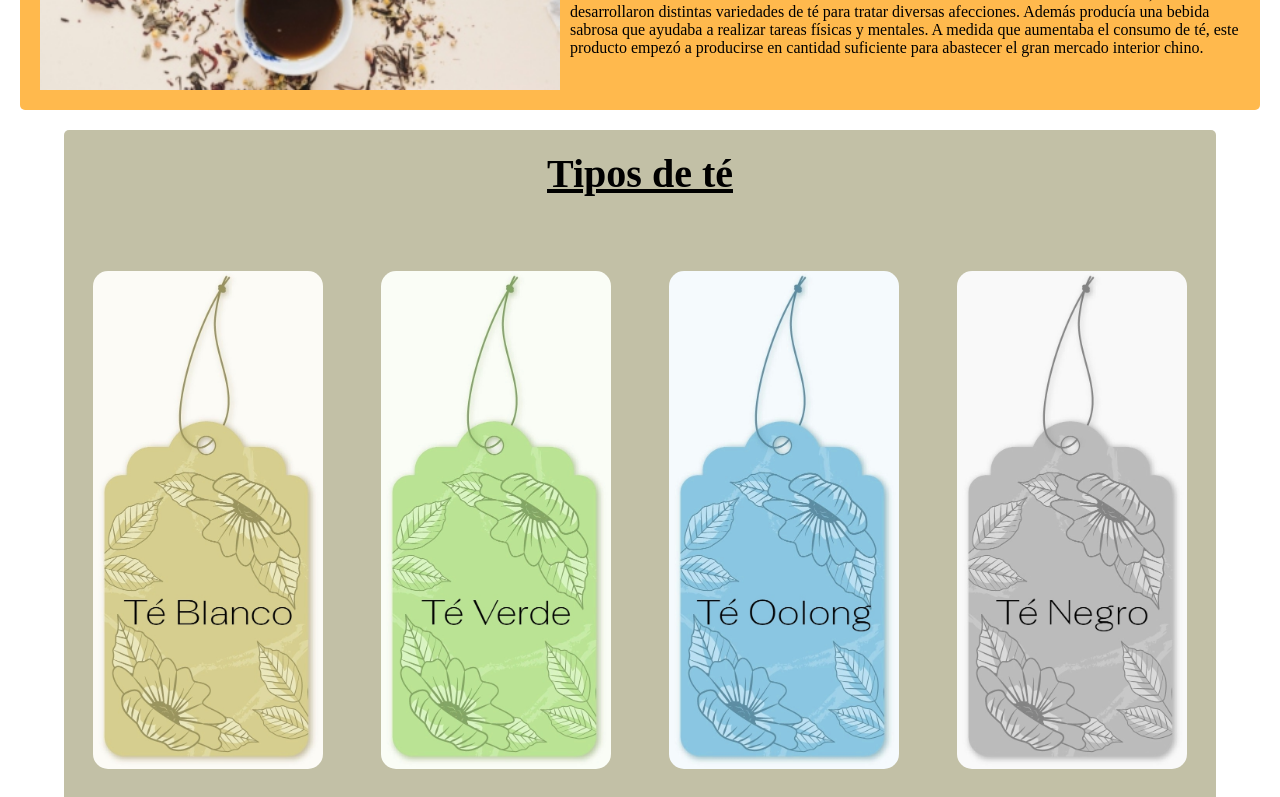
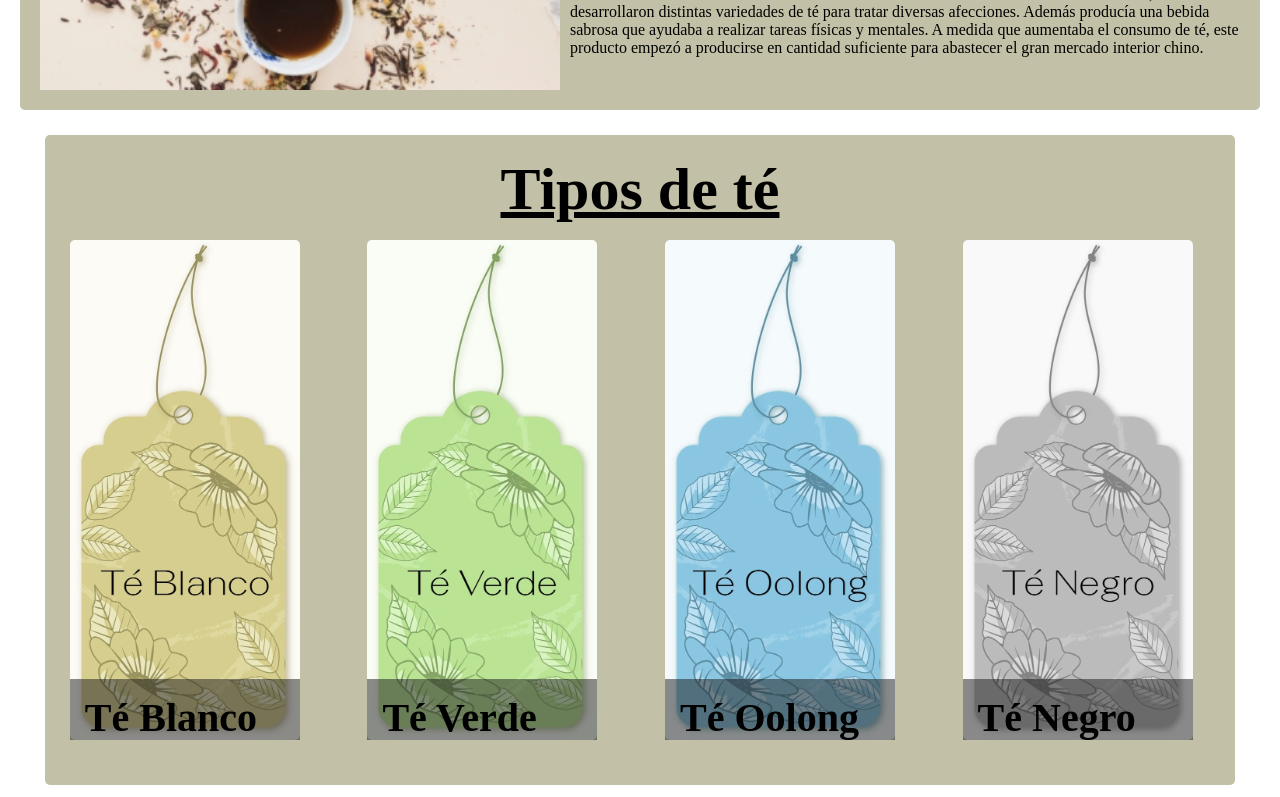
Before and after one commit to GuadaColombo/PreEntrega2-Colombo, a plain HTML site: page pages/acerca-del-te.html in a window 1280 px wide. Shown: the part 1120-1917 px from the top of the page. Drawn offline with Linux system fonts and the light colour scheme.

Commit message:
Agrege animacion y modifique fotos rotas

```diff
--- a/assets/CSS/style.css
+++ b/assets/CSS/style.css
@@ -191,7 +191,7 @@ main{
 }
 
 #indextarj{
-    background-color: #C2C0A6;
+    font-weight: bold;
     width: 100%;
     display: flex;
     flex-wrap: wrap;
@@ -287,7 +287,7 @@ main{
 .historia{
     display: flex;
     justify-content: center;
-    background-color: #FFB94D;
+    background-color: #C2C0A6;
     width: 1200px;
     height: 520px;
     padding: 20px;
@@ -353,26 +353,26 @@ main{
     }
 }
 
-#tiposte{
+
+.tiposte{
     display: flex;
-    align-content: center;
     justify-content: center;
+    align-items: center;
+
 }
-
 .tipo{
-    height: 700px;
-    width: 90%;
+    height: 650px;
+    width: 93%;
     border-radius: 5px;
+    margin: 5px;
+    background:#C2C0A6;
     display: grid;
     grid-template-columns: 1f 1f 1f 1f;
     grid-template-rows: 80px 1fr;
     grid-template-areas: "zt zt zt zt"
                          "z1 z2 z3 z4";
-    background-color: #C2C0A6;
-
 }
-
-.tipo__titulo{
+.tipostitulo{
     grid-area: zt;
     display: flex;
     text-decoration: underline;
@@ -382,33 +382,72 @@ main{
     gap: 10px;
     font-size: 40px;
 }
+.card{
+    display: flex;
+    margin: 15px 0px 0px 15px;
+}
+.contenedor{
+    height: 500px;
+    margin: 10px;
+    overflow: hidden;
+}
+.imgtes{
+    height: 500px;
+    width: 230px;
+    border-radius: 5px;
+}
+.contenido{
+    height: 70px;
+    width: 230px;
+    padding: 5px;
+    box-sizing: border-box;
+    position: relative;
+    bottom: 65px;
+    background: rgb(27, 27, 27, .5);
+    color: black;
+    transition: .9s;
+}
+.contenido h2{
+    margin: 10px;
+    font-size: 40px;
+}
+.contenido p{
+    font-size: 20px;
+    margin: 20px;
+    visibility: hidden;
+    opacity: 0;
+}
+.contenedor:hover{
+    cursor: pointer;
+}
+.contenedor:hover  .contenido{
+    height: 240px;
+    bottom: 240px;
+    background: rgb(27, 27, 27, .5);
+}
+.contenedor:hover p{
+    opacity: 1;
+    visibility: visible;
+}
+.tipo:nth-child(2){
+    grid-area: z1;
 
-.tipo img:nth-child(2){
-    grid-area: z1;
 }
 
-.tipo img:nth-child(3){
+.tipo:nth-child(3){
     grid-area: z2;
 }
 
-.tipo img:nth-child(4){
+.tipo:nth-child(4){
     grid-area: z3;
 }
 
-.tipo img:nth-child(5){
+.tipo:nth-child(5){
     grid-area: z4;
 }
 
-.tipo__img{
-    width: 80%;
-    justify-self: center;
-    align-self: center;
-    padding: 10px;
-    margin: 10px;
-    border-radius: 25px;
-    gap: 5px;
 
-}
+
 
 /*Contacto*/
 #formulario{
--- a/pages/acerca-del-te.html
+++ b/pages/acerca-del-te.html
@@ -37,14 +37,48 @@
                 </div>
             </div>
         </section>
-        <section id="tiposte">
-            <div class="tipo">
-                <h1 class="tipo__titulo">Tipos de té</h1>
-                <img class="tipo__img" src="../assets/img/Te_Blanco.jpg" alt="">
-                <img class="tipo__img" src="../assets/img/Te_Verde.jpg" alt="">
-                <img class="tipo__img" src="../assets/img/Te_Oolong.jpg" alt="">
-                <img class="tipo__img" src="../assets/img/Te_Negro.jpg" alt="">
+        <section class="tiposte">
+        <div class="tipo">
+            <div class="tipostitulo">
+                <h1>Tipos de té</h1>
             </div>
+            <div class="card">
+                <div class="contenedor">
+                    <img class="imgtes" src="../assets/img/Te_Blanco.jpg" alt="">
+                    <div class="contenido">
+                        <h2>Té Blanco</h2>
+                        <p>Lorem ipsum, dolor sit amet consectetur adipisicing.</p>
+                    </div>
+                </div>
+            </div>
+            <div class="card">
+                <div class="contenedor">
+                    <img class="imgtes" src="../assets/img/Te_Verde.jpg" alt="">
+                    <div class="contenido">
+                        <h2>Té Verde</h2>
+                        <p>Lorem ipsum, dolor sit amet consectetur adipisicing.</p>
+                    </div>
+                </div>
+            </div>
+            <div class="card">
+                <div class="contenedor">
+                    <img class="imgtes" src="../assets/img/Te_Oolong.jpg" alt="">
+                    <div class="contenido">
+                        <h2>Té Oolong</h2>
+                        <p>Lorem ipsum, dolor sit amet consectetur adipisicing.</p>
+                    </div>
+                </div>
+            </div>
+            <div class="card">
+                <div class="contenedor">
+                    <img class="imgtes" src="../assets/img/Te_Negro.jpg" alt="">
+                    <div class="contenido">
+                        <h2>Té Negro</h2>
+                        <p>Lorem ipsum, dolor sit amet consectetur adipisicing.</p>
+                    </div>
+                </div>
+            </div>
+        </div>
         </section>
     </main>
     <aside></aside>
```
Also changed, not shown: index.html (+2 -2 lines).
